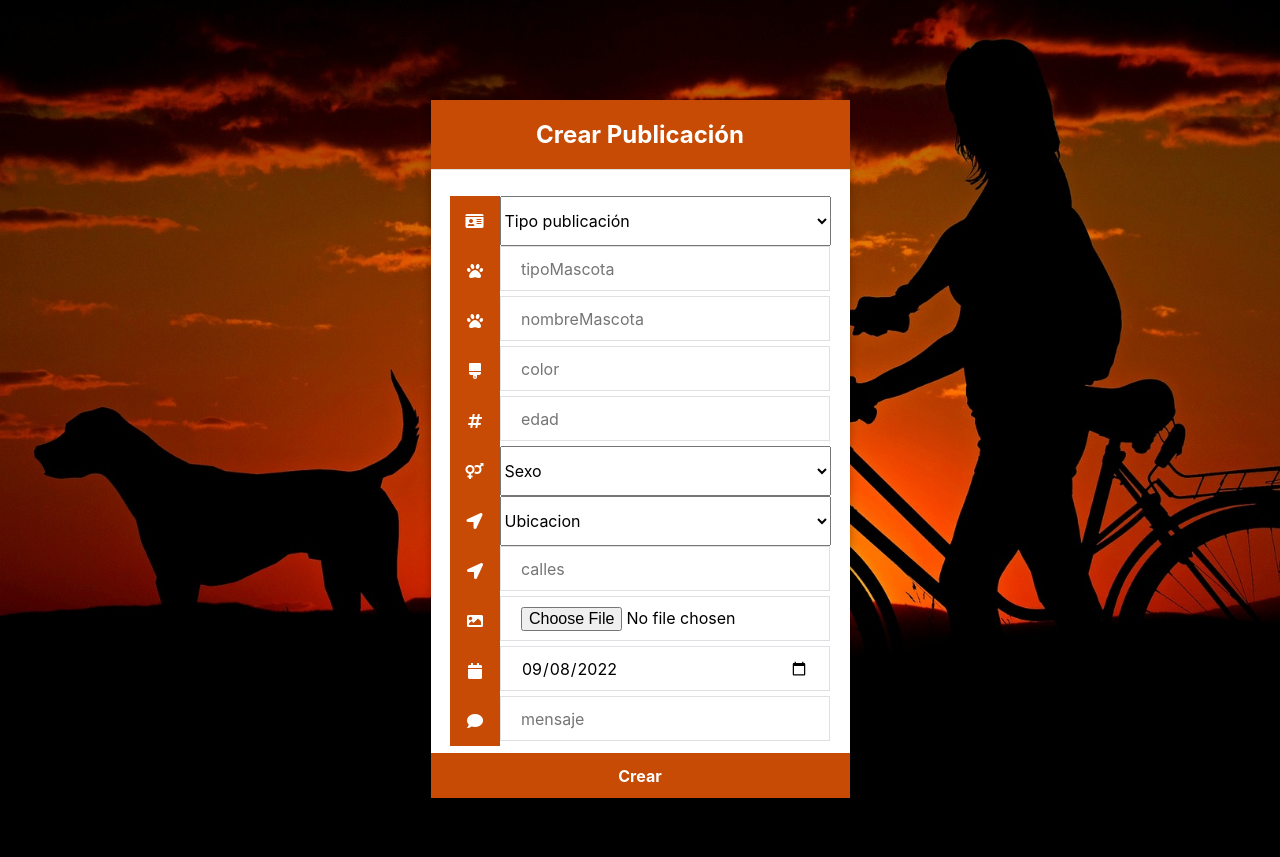
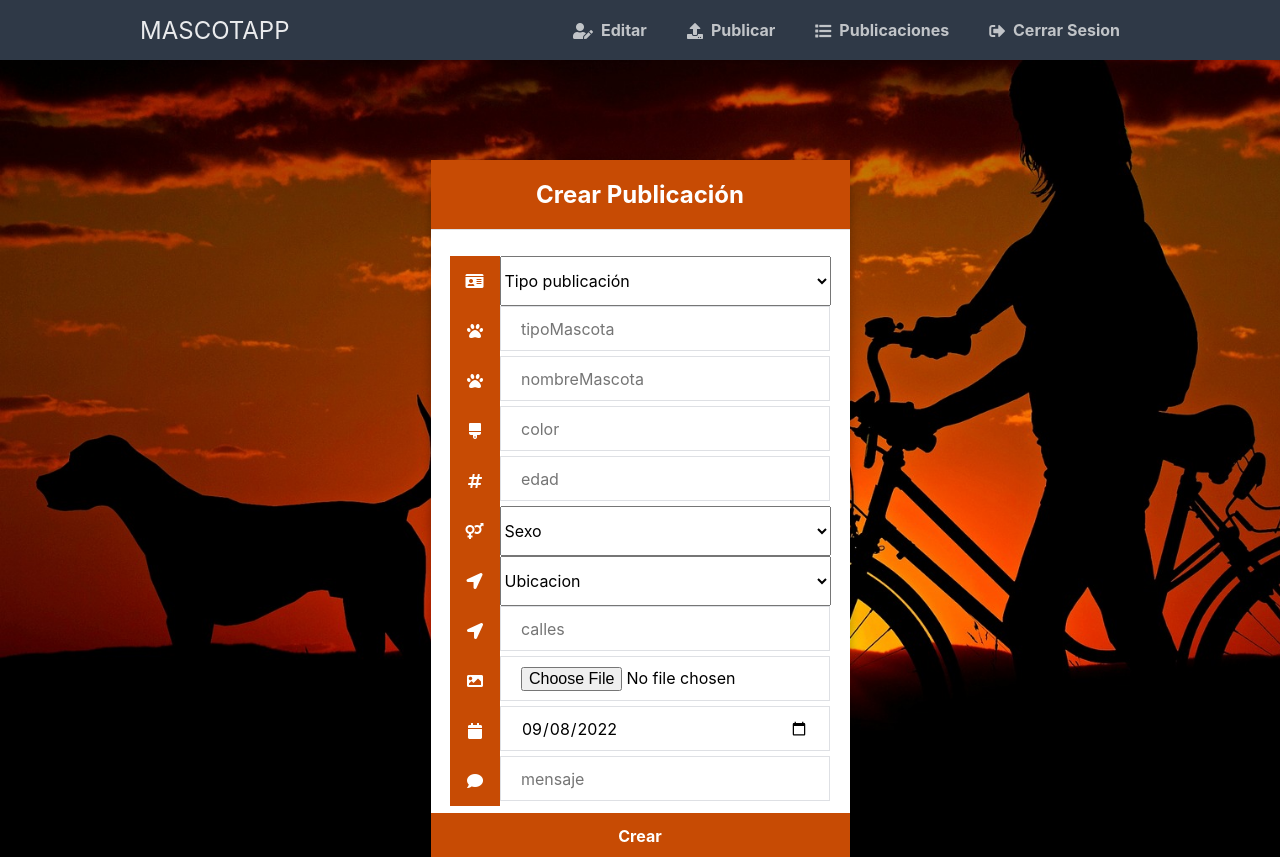
Before and after one commit to paulacarbone/MascotApp2022, a Flask app: page /publicacion in a window 1280 px wide. Shown: the top 857 px of the page. Before the commit the page ends 798 px from the top, so only its background shows below. Run offline with Flask 2, Linux system fonts and the light colour scheme; tables that the repository leaves empty or names only in its code hold one stand-in row (values such as "Sample post"); some libraries are stand-ins or nearby versions.

Commit message:
modif pag publicaciones que muestren las imagenes y agregando nav a publicacion

```diff
--- a/main.py
+++ b/main.py
@@ -159,4 +159,4 @@ def home():
 
 
 if __name__ == "__main__":
-    app.run(port=3307, debug=True)
+    app.run(port=3306, debug=True)
--- a/static/publicacion.css
+++ b/static/publicacion.css
@@ -166,3 +166,40 @@ body.loggedin {
   padding: 5px;
   margin: 0 0 10px 0;
 }
+
+.navtop {
+    background-color: #2f3947;
+    height: 60px;
+    width: 100%;
+    border: 0;
+}
+.navtop div {
+    display: flex;
+    margin: 0 auto;
+    width: 1000px;
+    height: 100%;
+}
+.navtop div h1, .navtop div a {
+    display: inline-flex;
+    align-items: center;
+}
+.navtop div h1 {
+    flex: 1;
+    font-size: 24px;
+    padding: 0;
+   margin: 0;
+    color: #eaebed;
+    font-weight: normal;
+}
+.navtop div a {
+    padding: 0 20px;
+    text-decoration: none;
+    color: #c1c4c8;
+    font-weight: bold;
+}
+.navtop div a i {
+    padding: 2px 8px 0 0;
+}
+.navtop div a:hover {
+    color: #eaebed;
+}
--- a/templates/publicacion.html
+++ b/templates/publicacion.html
@@ -14,6 +14,16 @@
     />
   </head>
   <body>
+    <nav class="navtop">
+
+			<div>
+				<h1>MASCOTAPP</h1>
+                <a href="{{ url_for('edit') }}"><i class="fas fa-user-edit"></i>Editar</a>
+				<a href="{{ url_for('publicacion') }}"><i class="fas fa-regular fa-upload"></i>Publicar</a>
+				<a href="{{ url_for('publicaciones') }}"><i class="fas fa-regular fa-list"></i>Publicaciones</a>
+				<a href="{{ url_for('logout') }}"><i class="fas fa-sign-out-alt"></i>Cerrar Sesion</a>
+			</div>
+		</nav>
     <div class="publicacion">
       <h1>Crear Publicación</h1>
 
```
Also changed, not shown: static/publicaciones.css (+83 -0 lines), templates/publicaciones.html (+24 -2 lines).
